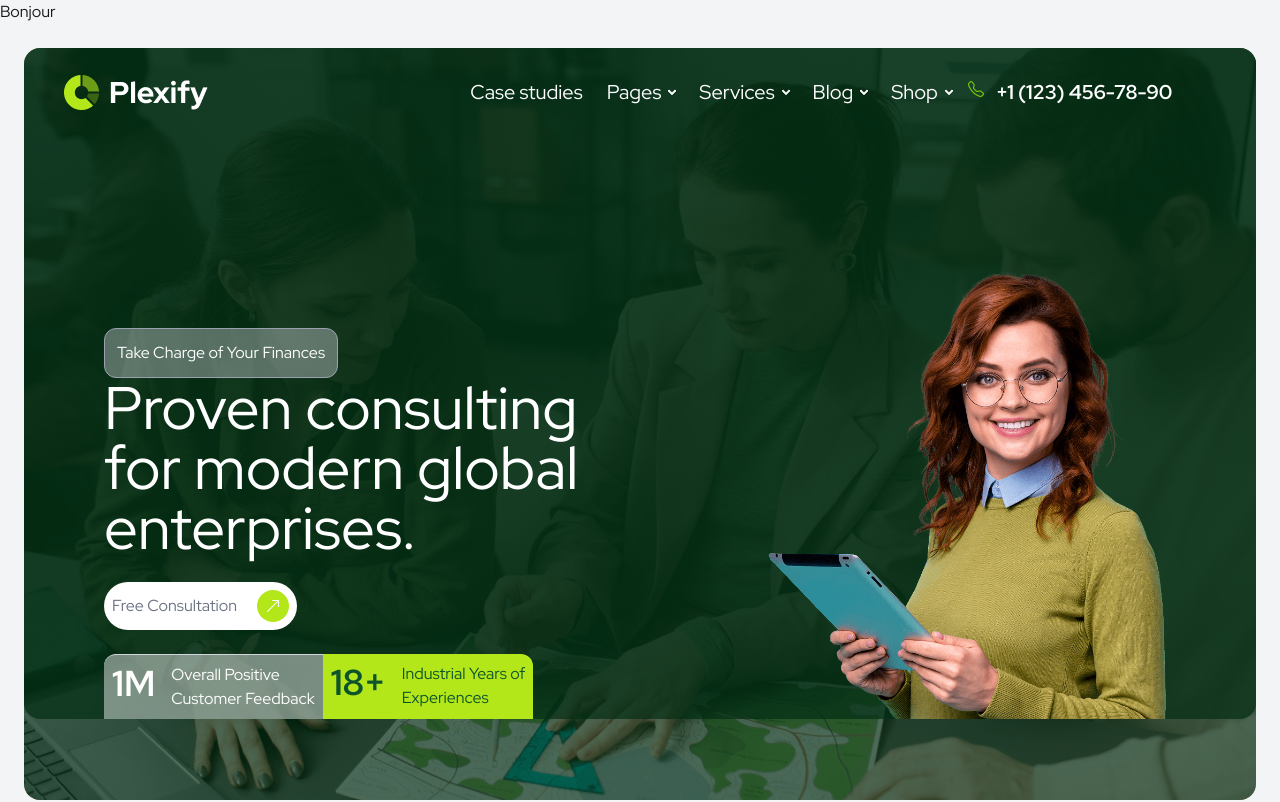
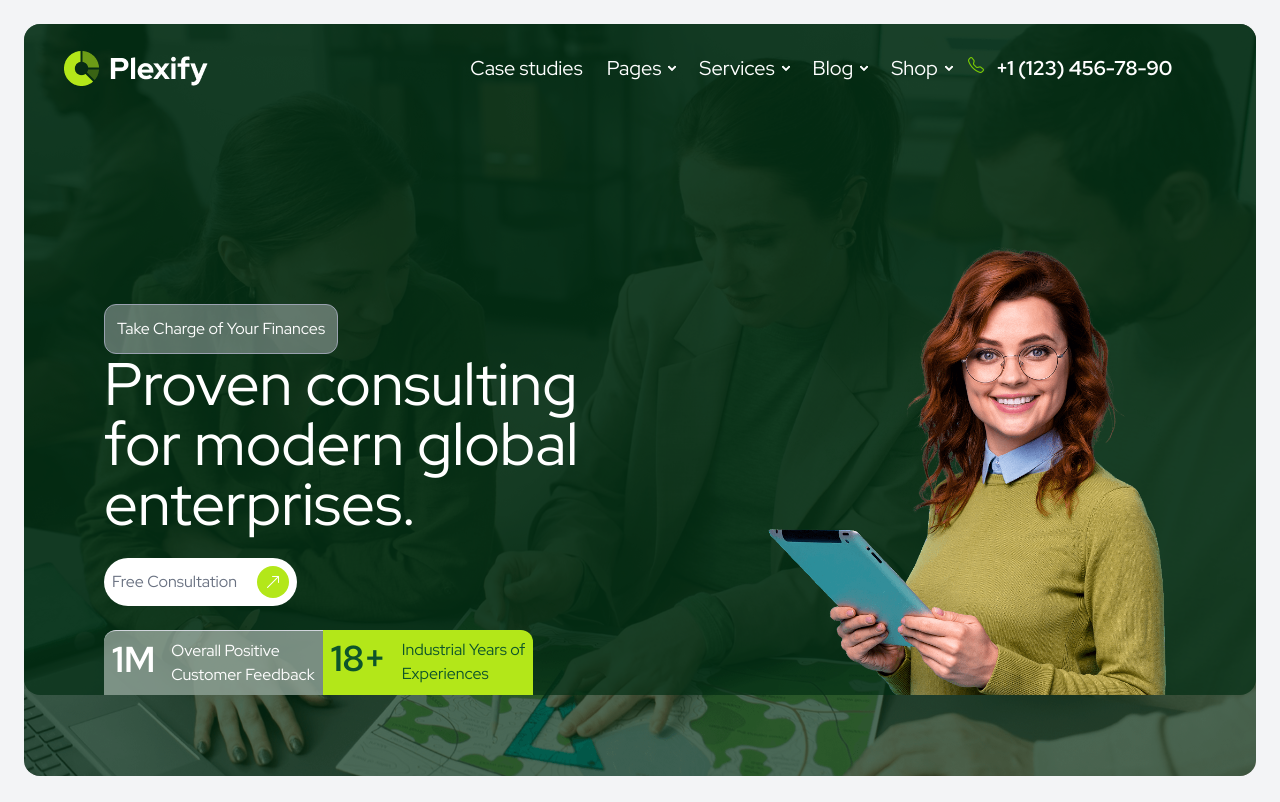
Before and after one commit to Ouattara23/atelier_tailwind_2, a website: page index.html in a window 1280 px wide. Shown: the top 802 px of the page. Drawn offline with nearby package versions, Linux system fonts and the light colour scheme.

Commit message:
modification sur html

```diff
--- a/index.html
+++ b/index.html
@@ -13,7 +13,6 @@
     </head>
 
     <body class="bg-gray-100 font-['Red_Hat_Display',sans-serif]">
-        <p>Bonjour</p>
         <!--en tête-->
         <header class="relative min-h-screen p-6">
 
```
